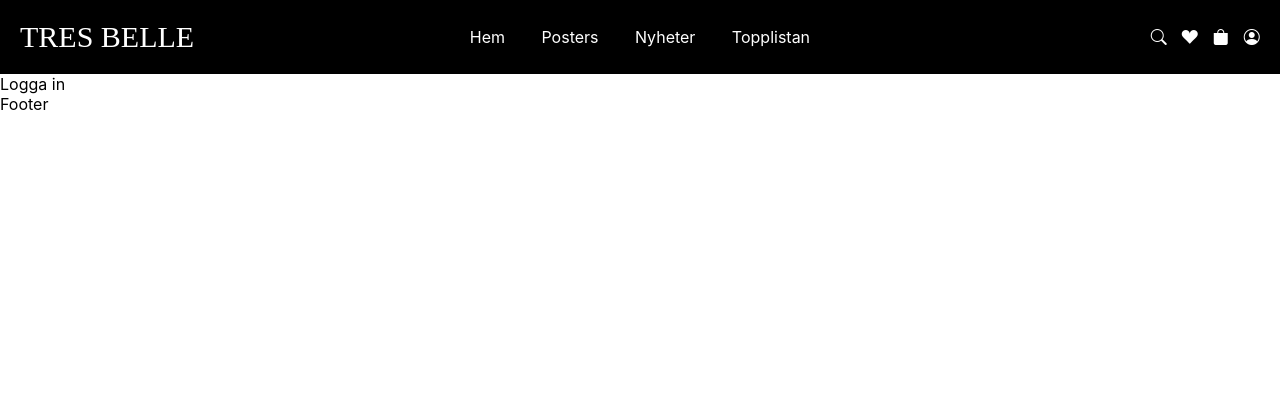
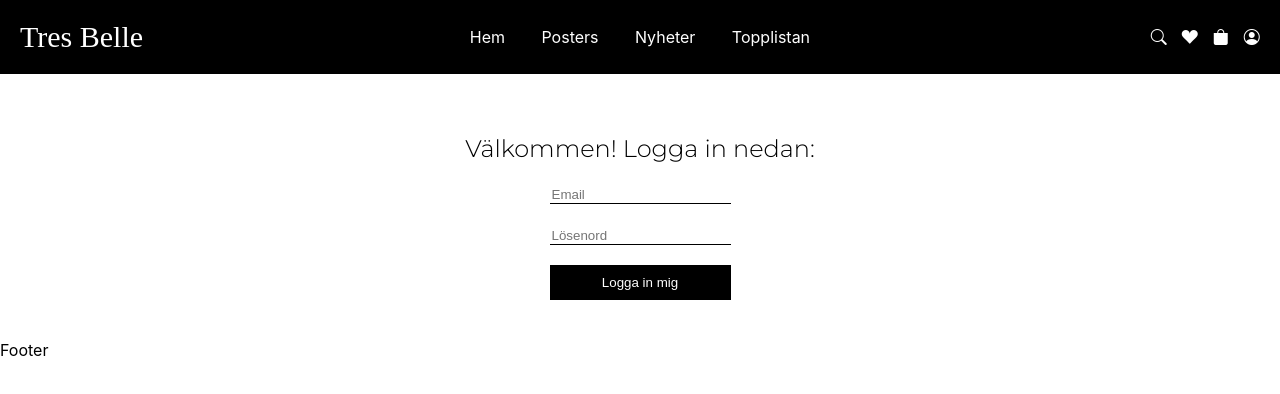
Before and after one commit to bellen01/tresbelle_fe, a React (Create React App) app: page /login in a window 1280 px wide. Shown: the top 394 px of the page. Built offline with nearby package versions, Linux system fonts and the light colour scheme; the HTML template or start-up script is replaced by a standard one; a web font is replaced by a local one.

Commit message:
Added login form

```diff
--- a/src/components/Header.js
+++ b/src/components/Header.js
@@ -5,7 +5,8 @@ import { Link, Route, Routes } from 'react-router-dom';
 function Header() {
     return (
         <header className={styles.header} >
-            <div className={styles.logo}>TRES BELLE</div>
+            <div className={styles.logo}><Link to="/">Tres Belle</Link></div>
+            {/* <div className={styles.logo}><Link to="/">TRES BELLE</Link></div> */}
             <nav className={styles.navbar}>
                 <div><Link to="/">Hem</Link></div>
                 <div><Link to="/posters">Posters</Link></div>
--- a/src/components/Login.js
+++ b/src/components/Login.js
@@ -1,8 +1,48 @@
 import React from 'react'
+import { useState } from 'react'
+import styles from '../styles/Login.module.css';
 
 function Login() {
+    const [loginEmail, setLoginEmail] = useState('');
+    const [loginPassword, setLoginPassword] = useState('');
+    // const [loginDetails, setLoginDetails] = useState({});
+
+    const handleSubmit = async (e) => {
+        e.preventDefault();
+
+    }
+
     return (
-        <div>Logga in</div>
+        <div className={styles.formContainer}>
+            <h2>Välkommen! Logga in nedan:</h2>
+            <form onSubmit={handleSubmit} className={styles.form}>
+                <div className={styles.input}>
+                    <input
+                        type="email"
+                        name="email"
+                        // value={loginDetails.email || ''}
+                        value={loginEmail}
+                        placeholder="Email"
+                        // onChange={(e) => setLoginDetails({ ...loginDetails, email: e.target.value })}
+                        onChange={(e) => setLoginEmail(e.target.value)}
+                        required
+                    />
+                </div>
+                <div className={styles.input}>
+                    <input
+                        type="password"
+                        name="pwd"
+                        // value={loginDetails.pwd || ''}
+                        value={loginPassword}
+                        placeholder="Lösenord"
+                        // onChange={(e) => setLoginDetails({ ...loginDetails, pwd: e.target.value })}
+                        onChange={(e) => setLoginPassword(e.target.value)}
+                        required
+                    />
+                </div>
+                <button type="submit" className={styles.submitButton}>Logga in mig</button>
+            </form>
+        </div>
     )
 }
 
--- /dev/null
+++ b/src/styles/Login.module.css
@@ -0,0 +1,43 @@
+.formContainer {
+    display: flex;
+    flex-direction: column;
+    align-items: center;
+    padding: 40px 0;
+}
+
+.form {
+    /* width: 33.33%; */
+    display: flex;
+    flex-direction: column;
+    align-items: center;
+    gap: 20px;
+}
+
+h2 {
+    font-family: montserrat;
+    font-weight: 300;
+}
+
+input {
+    border: none;
+    /* border-bottom: 1px solid black; */
+}
+
+input:focus {
+    outline: none;
+}
+
+.input {
+    border-bottom: 1px solid black;
+}
+
+.submitButton {
+    border: none;
+    background-color: black;
+    color: white;
+    padding: 10px;
+    width: 100%;
+    text-decoration: none;
+    /* font-family: montserrat; */
+    /* border-radius: 10px; */
+}
```
